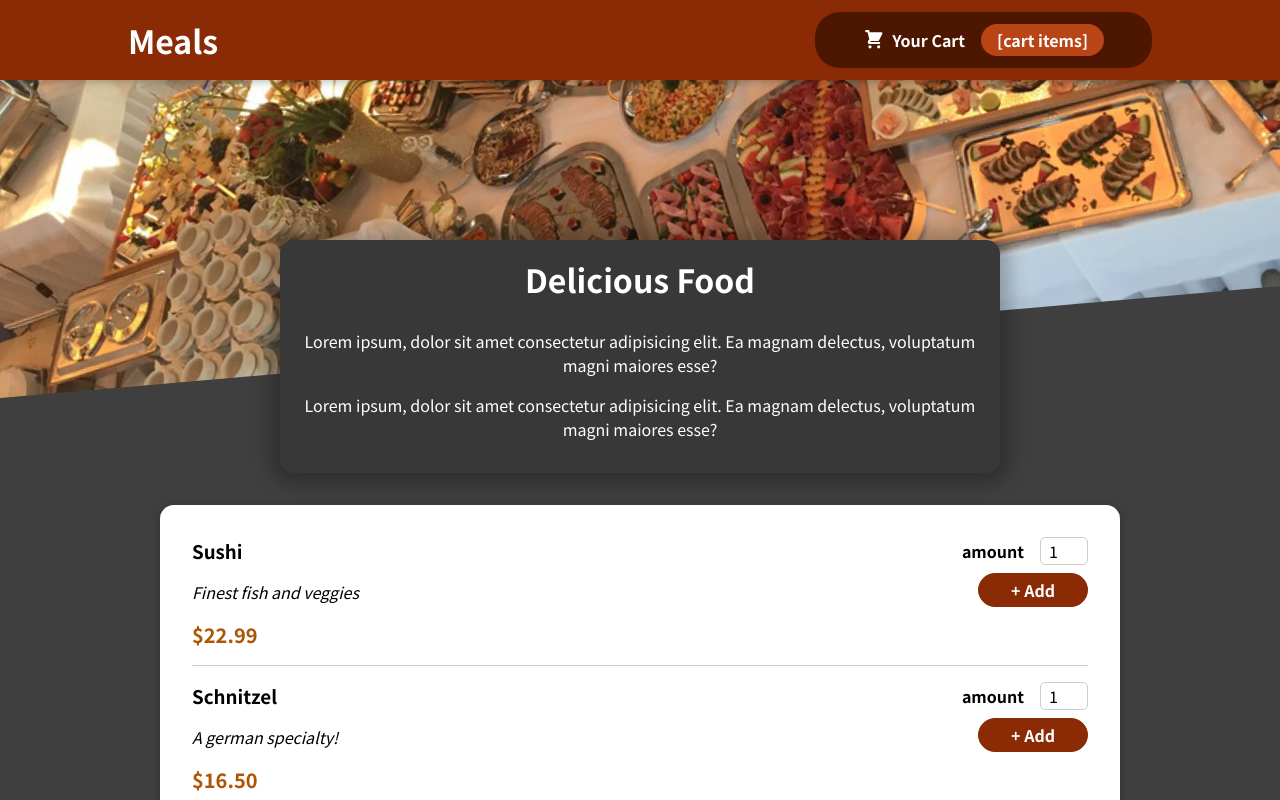
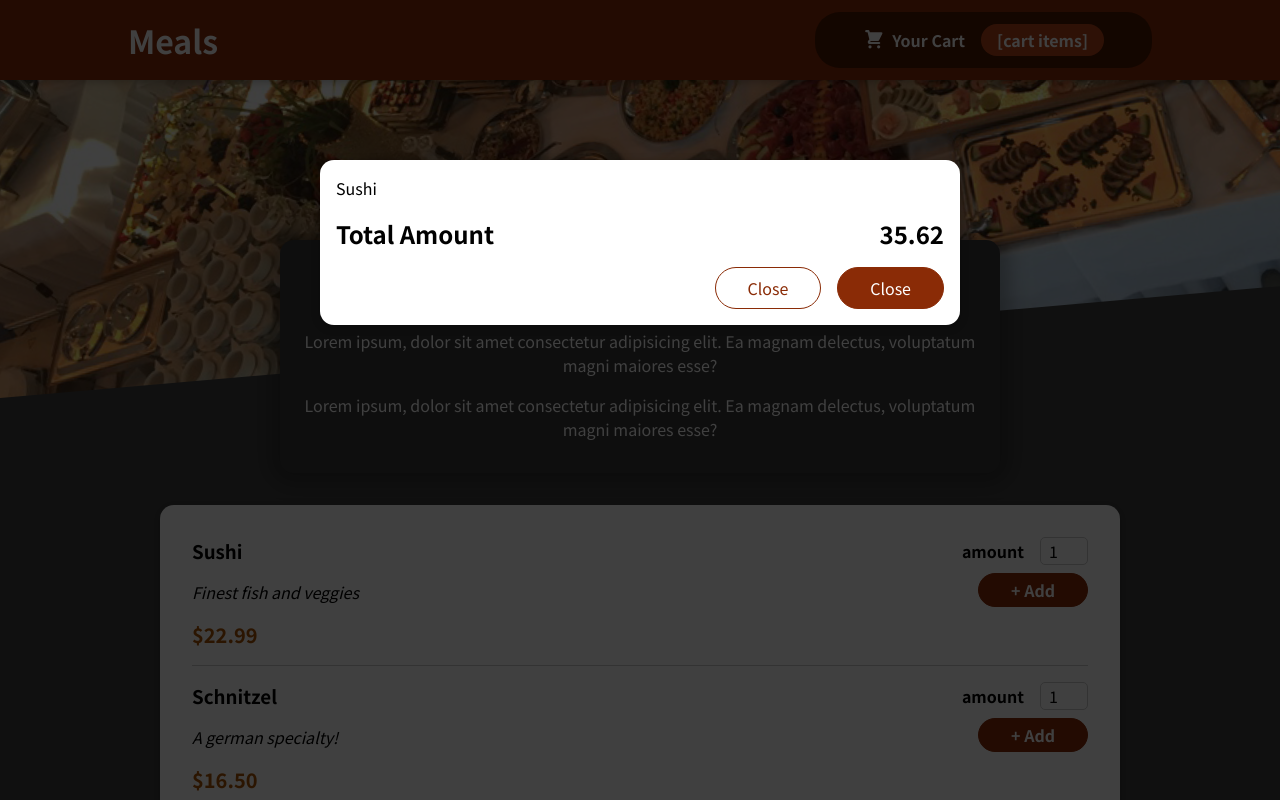
Before and after one commit to Stav93/--Food-Order-App---React-practice, a React (Create React App) app: page / in a window 1280 px wide. Shown: the top 800 px of the page. Built offline with nearby package versions, Linux system fonts and the light colour scheme.

Commit message:
create the cart comp. and the modal comp.

```diff
--- a/public/index.html
+++ b/public/index.html
@@ -10,34 +10,12 @@
       content="Web site created using create-react-app"
     />
     <link rel="apple-touch-icon" href="%PUBLIC_URL%/logo192.png" />
-    <!--
-      manifest.json provides metadata used when your web app is installed on a
-      user's mobile device or desktop. See https://developers.google.com/web/fundamentals/web-app-manifest/
-    -->
     <link rel="manifest" href="%PUBLIC_URL%/manifest.json" />
-    <!--
-      Notice the use of %PUBLIC_URL% in the tags above.
-      It will be replaced with the URL of the `public` folder during the build.
-      Only files inside the `public` folder can be referenced from the HTML.
-
-      Unlike "/favicon.ico" or "favicon.ico", "%PUBLIC_URL%/favicon.ico" will
-      work correctly both with client-side routing and a non-root public URL.
-      Learn how to configure a non-root public URL by running `npm run build`.
-    -->
     <title>React App</title>
   </head>
   <body>
     <noscript>You need to enable JavaScript to run this app.</noscript>
+    <div id="overlays"></div>
     <div id="root"></div>
-    <!--
-      This HTML file is a template.
-      If you open it directly in the browser, you will see an empty page.
-
-      You can add webfonts, meta tags, or analytics to this file.
-      The build step will place the bundled scripts into the <body> tag.
-
-      To begin the development, run `npm start` or `yarn start`.
-      To create a production bundle, use `npm run build` or `yarn build`.
-    -->
   </body>
 </html>
--- a/src/App.js
+++ b/src/App.js
@@ -1,9 +1,11 @@
 import Header from "./components/Layout/Header"
 import Meals from "./components/Meals/Meals"
+import Cart from "./components/Cart/Cart"
 
 function App() {
   return (
     <>
+      <Cart />
       <Header />
       <main>
         <Meals/>
--- /dev/null
+++ b/src/components/Cart/Cart.jsx
@@ -0,0 +1,30 @@
+import React from "react";
+import Modal from "../UI/Modal"
+import classes from "./Cart.module.css";
+
+function Cart() {
+  const cartItems = (
+    <ul className={classes["cart-items"]}>
+      {[
+        { id: "c1", name: "Sushi", amount: 2, price: 12.99 }
+      ].map((item) => (
+        <li>{item.name}</li>
+      ))}
+    </ul>
+  );
+  return (
+    <Modal>
+      {cartItems}
+      <div className={classes.total}>
+        <span>Total Amount</span>
+        <span>35.62</span>
+      </div>
+      <div className={classes.actions}>
+        <button className={classes["button--alt"]}>Close</button>
+        <button className={classes.button}>Close</button>
+      </div>
+    </Modal>
+  );
+}
+
+export default Cart;
--- /dev/null
+++ b/src/components/Cart/Cart.module.css
@@ -0,0 +1,46 @@
+.cart-items {
+  list-style: none;
+  margin: 0;
+  padding: 0;
+  max-height: 20rem;
+  overflow: auto;
+}
+
+.total {
+  display: flex;
+  justify-content: space-between;
+  align-items: center;
+  font-weight: bold;
+  font-size: 1.5rem;
+  margin: 1rem 0;
+}
+
+.actions {
+  text-align: right;
+}
+
+.actions button {
+  font: inherit;
+  cursor: pointer;
+  background-color: transparent;
+  border: 1px solid #8a2b06;
+  padding: 0.5rem 2rem;
+  border-radius: 25px;
+  margin-left: 1rem;
+}
+
+.actions button:hover,
+.actions button:active {
+  background-color: #5a1a01;
+  border-color: #5a1a01;
+  color: white;
+}
+
+.actions .button--alt {
+  color: #8a2b06;
+}
+
+.actions .button {
+  background-color: #8a2b06;
+  color: white;
+}
--- /dev/null
+++ b/src/components/UI/Modal.jsx
@@ -0,0 +1,32 @@
+import React from "react";
+import ReactDOM from "react-dom";
+import classes from "./Modal.module.css";
+
+const Backdrop = () => {
+  return <div className={classes.backdrop} />;
+};
+
+const ModalOverlay = ({ children }) => {
+  return (
+    <div className={classes.modal}>
+      <div className={classes.content}>{children}</div>
+    </div>
+  );
+};
+
+const portalElement = document.getElementById("overlays");
+
+
+function Modal({ children }) {
+  return (
+    <>
+      {ReactDOM.createPortal(<Backdrop />, portalElement)}
+      {ReactDOM.createPortal(
+        <ModalOverlay>{children}</ModalOverlay>,
+        portalElement
+      )}
+    </>
+  );
+}
+
+export default Modal;
--- /dev/null
+++ b/src/components/UI/Modal.module.css
@@ -0,0 +1,40 @@
+.backdrop {
+  position: fixed;
+  top: 0;
+  left: 0;
+  width: 100%;
+  height: 100vh;
+  z-index: 20;
+  background-color: rgba(0, 0, 0, 0.75);
+}
+
+.modal {
+  position: fixed;
+  top: 20vh;
+  left: 5%;
+  width: 90%;
+  background-color: white;
+  padding: 1rem;
+  border-radius: 14px;
+  box-shadow: 0 2px 8px rgba(0, 0, 0, 0.25);
+  z-index: 30;
+  animation: slide-down 300ms ease-out forwards;
+}
+
+@media (min-width: 768px) {
+  .modal {
+    width: 40rem;
+    left: calc(50% - 20rem);
+  }
+}
+
+@keyframes slide-down {
+  from {
+    opacity: 0;
+    transform: translateY(-3rem);
+  }
+  to {
+    opacity: 1;
+    transform: translateY(0);
+  }
+}
```
Also changed, not shown: 1 other file (tests, documents, lock files or other folders).
